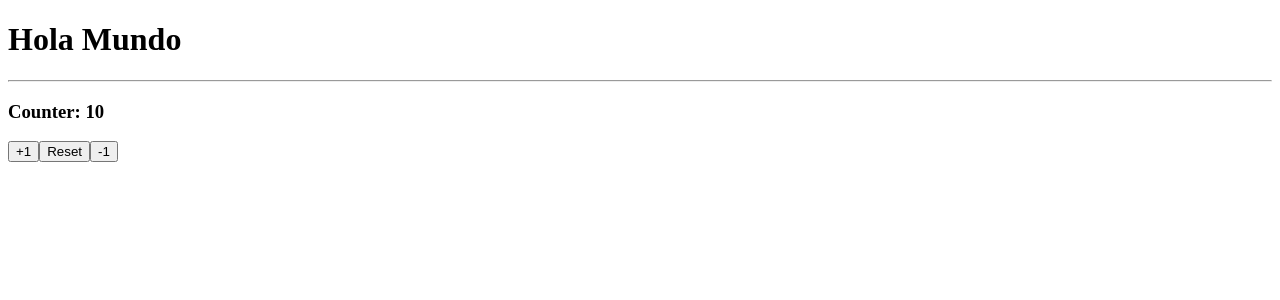
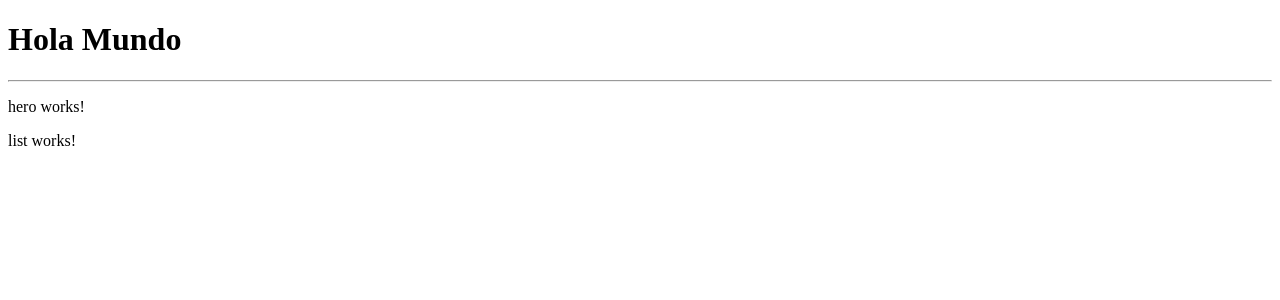
Before and after one commit to Niko-Kacic/Angular-basic-projects, an Angular app: page / in a window 1280 px wide. Shown: the top 300 px of the page. Built offline with nearby package versions, Linux system fonts and the light colour scheme.

Commit message:
Heroes and hero-list component created through the CLI and edit their selectors

```diff
--- a/src/app/app.component.html
+++ b/src/app/app.component.html
@@ -1,4 +1,7 @@
 <h1>{{title}}</h1>
 <hr>
 
-<app-counter></app-counter>
+<!-- <app-counter></app-counter> -->
+
+<app-heros-hero></app-heros-hero>
+<app-hero-list></app-hero-list>
--- a/src/app/app.module.ts
+++ b/src/app/app.module.ts
@@ -4,11 +4,15 @@ import { BrowserModule } from '@angular/platform-browser';
 import { AppRoutingModule } from './app-routing.module';
 import { AppComponent } from './app.component';
 import { CounterComponent } from './counter/counter.component';
+import { HeroComponent } from './heroes/hero/hero.component';
+import { ListComponent } from './heroes/list/list.component';
 
 @NgModule({
   declarations: [
     AppComponent,
-    CounterComponent
+    CounterComponent,
+    HeroComponent,
+    ListComponent
   ],
   imports: [
     BrowserModule,
--- /dev/null
+++ b/src/app/heroes/hero/hero.component.html
@@ -0,0 +1 @@
+<p>hero works!</p>
--- /dev/null
+++ b/src/app/heroes/list/list.component.html
@@ -0,0 +1 @@
+<p>list works!</p>
```
Also changed, not shown: src/app/heroes/hero/hero.component.ts (added, +10 -0 lines), src/app/heroes/list/list.component.ts (added, +10 -0 lines), src/app/heroes/hero/hero.component.scss (added), src/app/heroes/list/list.component.scss (added), 2 other files (tests, documents, lock files or other folders).
